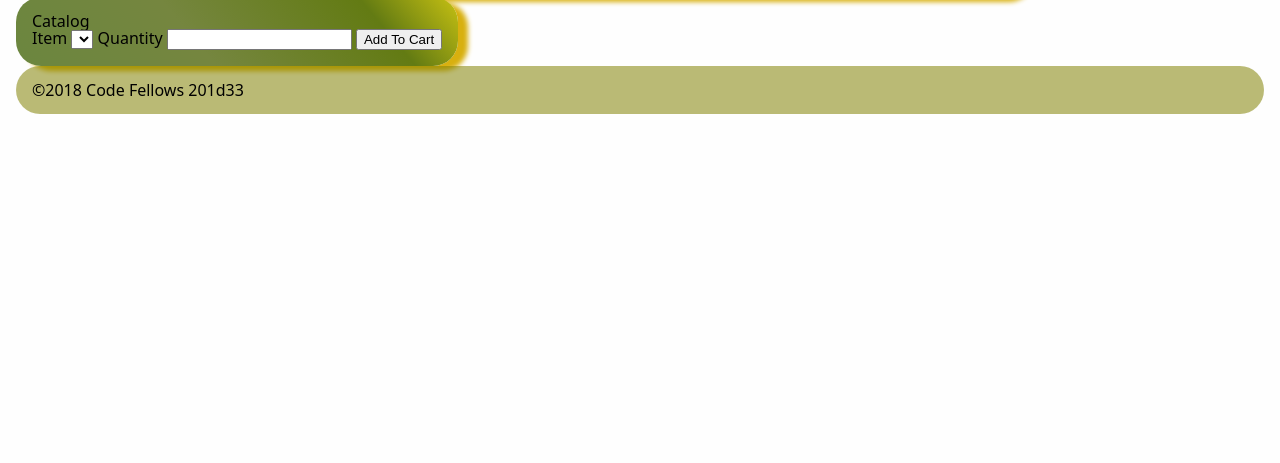
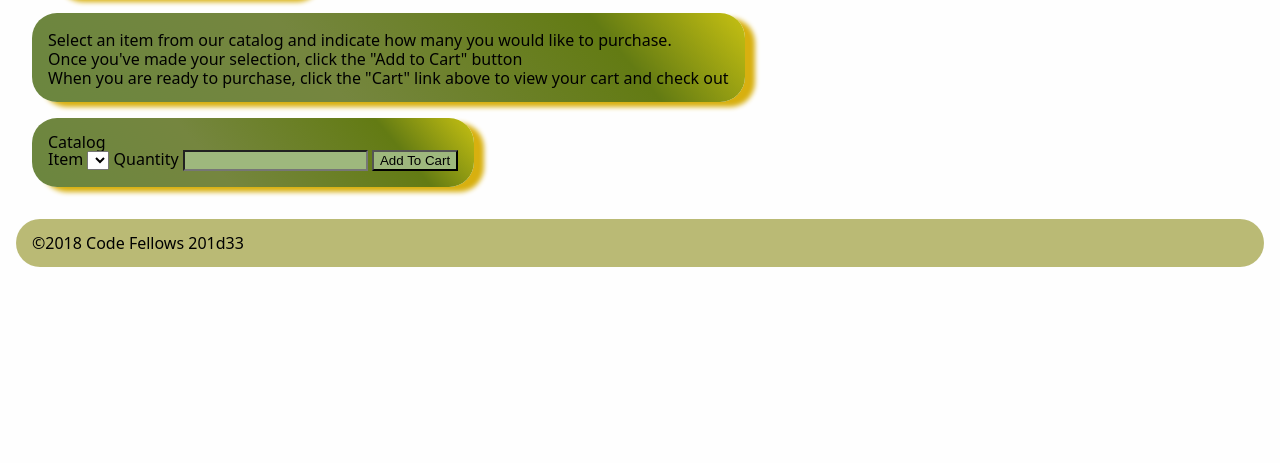
Before and after one commit to matthew-c-austin/cf201-lab14, a plain HTML site: page index.html in a window 1280 px wide. Shown: the part 337-800 px from the top of the page. Drawn offline with Linux system fonts and the light colour scheme.

Commit message:
now with more css

```diff
--- a/css/style.css
+++ b/css/style.css
@@ -58,9 +58,13 @@ header a {
 
 
 
+
 .card{
   display: flex;
-  flex-direction: ;
+  flex-direction: column;
+  width: fit-content;
+  margin: 1rem;
+align-items: flex-start;
 }
 
 .copy{
@@ -72,10 +76,29 @@ header a {
   box-shadow: 10px 5px 5px rgb(216, 176, 15);
 }
 
+.copy ol li{
+  padding-top: 3px;
+}
+
 footer{
 background-color: rgba(128, 128, 0, 0.536);
 height: auto;
 padding: 1rem;
 border-radius: 25px;
+}
+
+.fieldset{
 
 }
+
+
+input{
+  background-color: rgb(158, 184, 125);
+
+}
+
+input:hover{
+  transition: .5s;
+  border-radius: 25px;
+  box-shadow: 10px 5px 5px rgb(216, 176, 15);
+}
```
